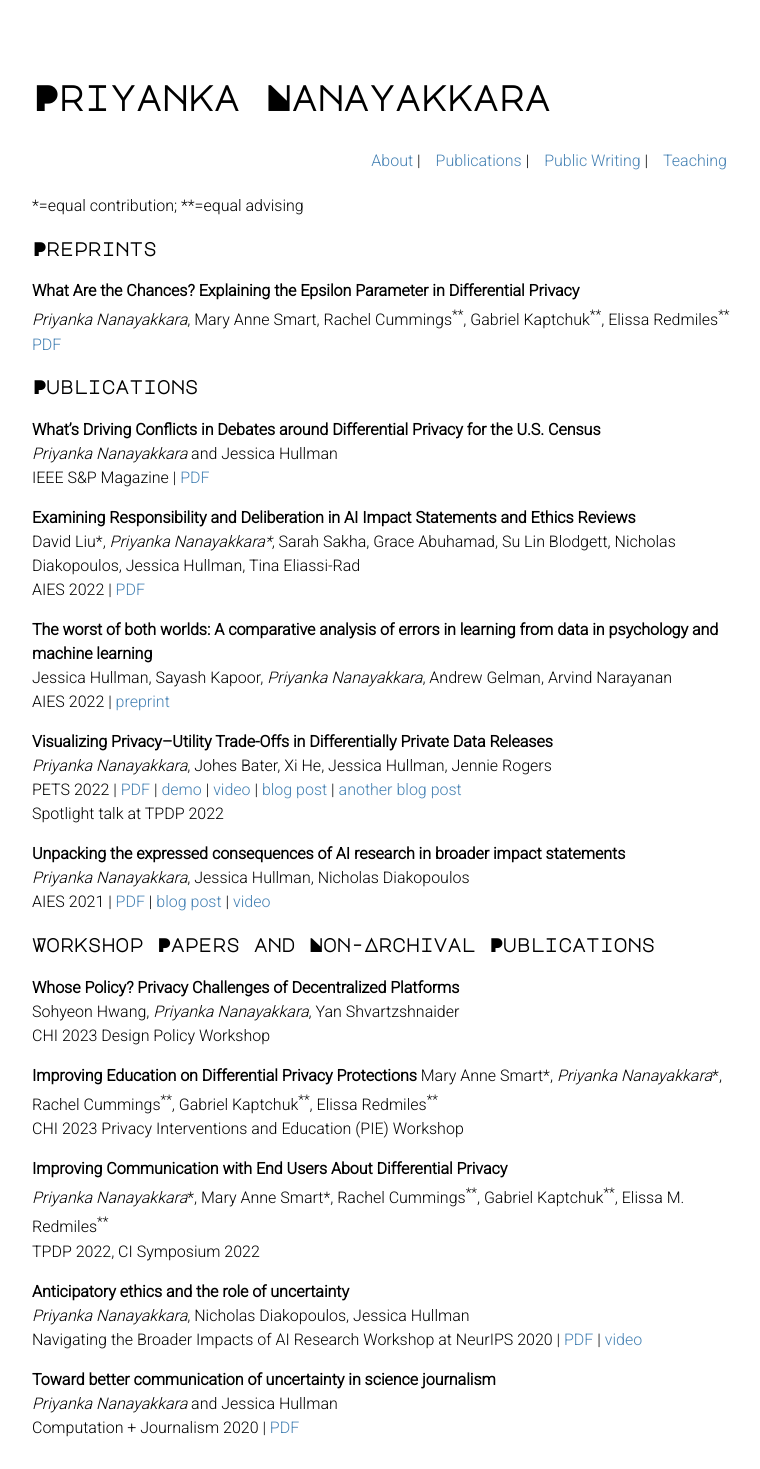
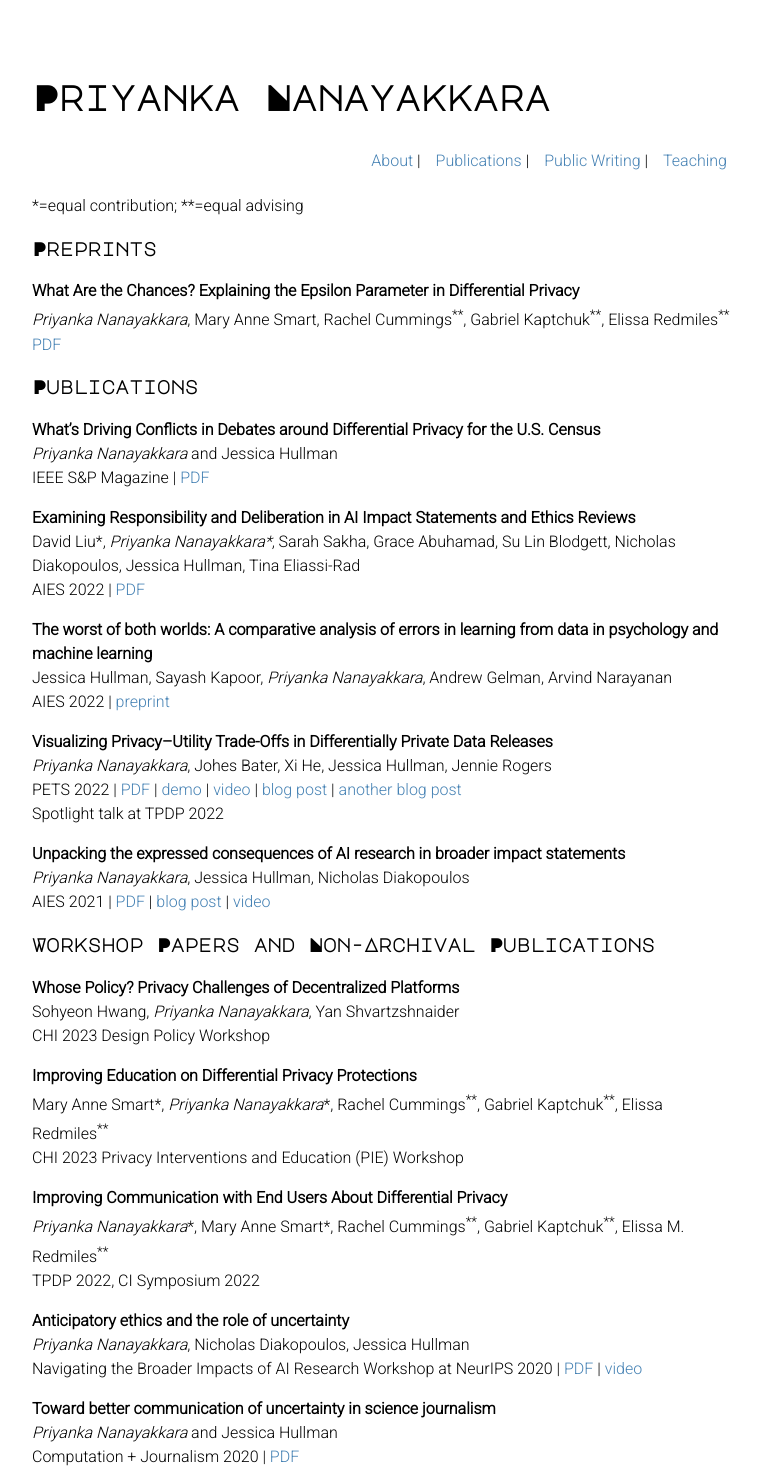
Before and after one commit to priyakalot/priyakalot.github.io, a Jekyll site: the page built from publications.md, in a window 1280 px wide. Shown: the whole page, without its empty margins (258-1018 px from the left). Built offline with Jekyll 4.4.1, drawn with Linux system fonts in a browser that asks for light colours; nearby versions of some CDN libraries; before the commit the page ends 1440 px from its top, so only the background shows below that.

```diff
--- a/publications.md
+++ b/publications.md
@@ -36,7 +36,7 @@ AIES 2021 | [PDF](https://arxiv.org/pdf/2105.04760.pdf) | [blog post](https://me
 Sohyeon Hwang, _Priyanka Nanayakkara_, Yan Shvartzshnaider\
 CHI 2023 Design Policy Workshop
 
-**Improving Education on Differential Privacy Protections**
+**Improving Education on Differential Privacy Protections**\
 Mary Anne Smart\*, _Priyanka Nanayakkara_\*, Rachel Cummings<sup>\*\*</sup>, Gabriel Kaptchuk<sup>\*\*</sup>, Elissa Redmiles<sup>\*\*</sup>\
 CHI 2023 Privacy Interventions and Education (PIE) Workshop
 
```
